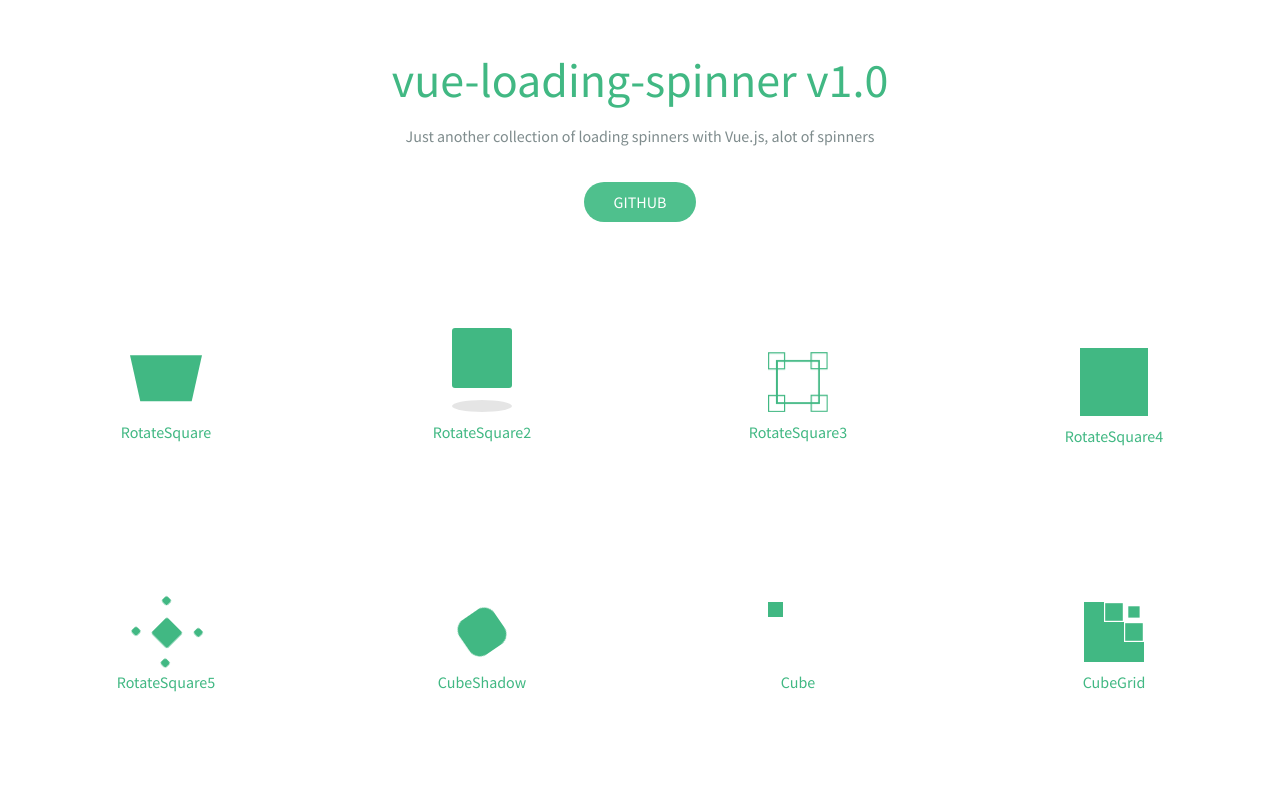
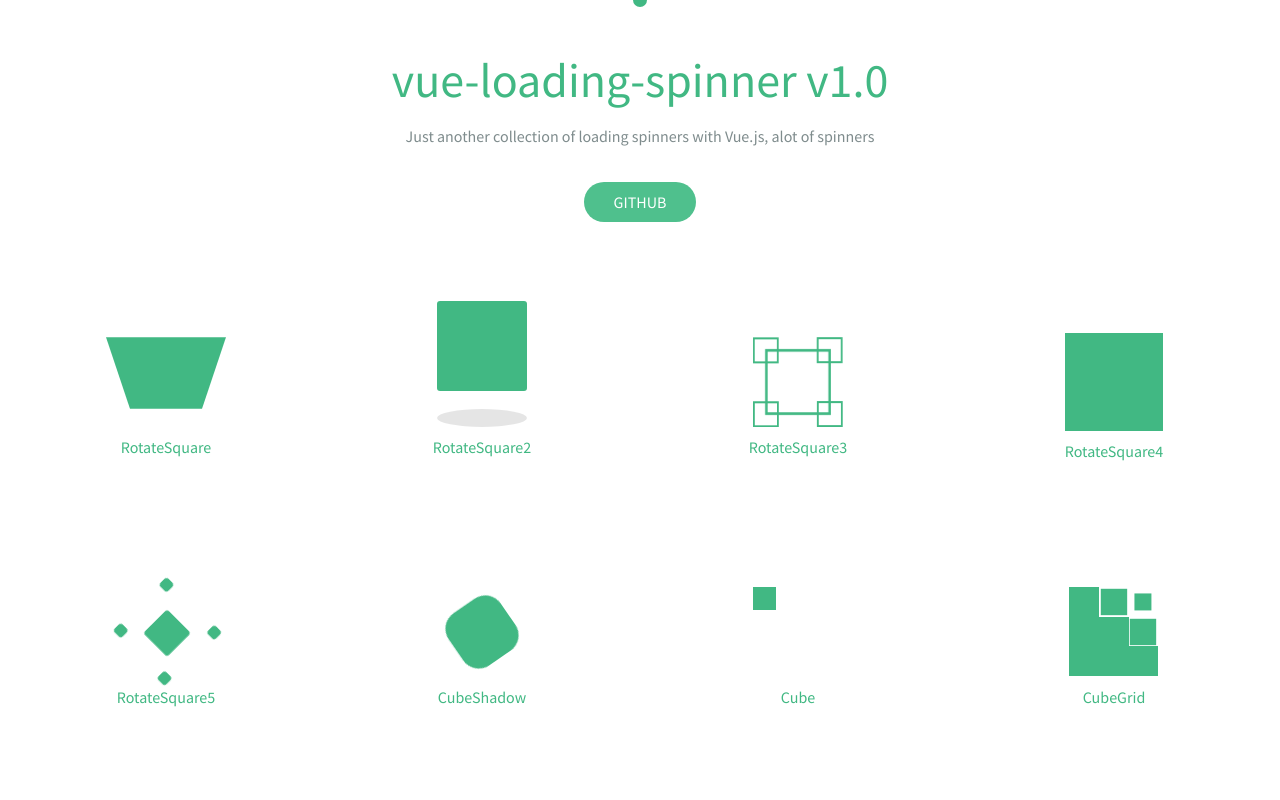
Before and after one commit to nguyenvanduocit/vue-loading-spinner, a Vue app: page / in a window 1280 px wide. Shown: the top 800 px of the page. Built offline with nearby package versions, Linux system fonts and the light colour scheme.

Commit message:
add Circle11

```diff
--- a/src/App.vue
+++ b/src/App.vue
@@ -38,6 +38,7 @@ import CircleSpin7 from './components/Circle7'
 import CircleSpin8 from './components/Circle8'
 import CircleSpin9 from './components/Circle9'
 import CircleSpin10 from './components/Circle10'
+import CircleSpin11 from './components/Circle11'
 import ThreeDots from './components/ThreeDots'
 import GoogleSpin from './components/Google'
 import Gauge from './components/Gauge'
@@ -80,6 +81,7 @@ export default {
     CircleSpin8,
     CircleSpin9,
     CircleSpin10,
+    CircleSpin11,
     ThreeDots,
     GoogleSpin,
     Gauge,
@@ -101,7 +103,7 @@ export default {
   },
   data () {
     return {
-      size: '60px',
+      size: '90px',
       spinners: [
         {
           'component': 'RotateSquare',
@@ -194,6 +196,10 @@ export default {
         {
           'component': 'CircleSpin10',
           'path': 'Circle10'
+        },
+        {
+          'component': 'CircleSpin11',
+          'path': 'Circle11'
         },
         {
           'component': 'GoogleSpin',
--- /dev/null
+++ b/src/components/Circle11.vue
@@ -0,0 +1,52 @@
+<template>
+  <div v-bind:style="styles" class="spinner spinner--circle-11">
+    <div class="spinner-inner"></div>
+  </div>
+</template>
+<script>
+export default {
+  props: {
+    size: {
+      default: '40px'
+    }
+  },
+  computed: {
+    styles () {
+      return {
+        width: this.size,
+        height: this.size
+      }
+    }
+  }
+}
+</script>
+<style lang="scss" scoped>
+  .spinner{
+    display: flex;
+    justify-content: center;
+    align-items: center;
+    * {
+      line-height: 0;
+      box-sizing: border-box;
+    }
+  }
+  .spinner-inner {
+    width: calc(100% - 14px);
+    height: calc(100% - 14px);
+    flex-shrink: 0;
+    border: 1px solid;
+    animation: rotate 1.3s linear 0s infinite;
+    border-radius: 50%;
+    &:after {
+      content: '';
+      position: absolute;
+      width: 14px;
+      height: 14px;
+      background: #41b883;
+      border-radius: 100%;
+      left: 50%;
+      transform: translateX(-50%) translateY(-50%);
+      top: 0;
+    }
+  }
+</style>
```
